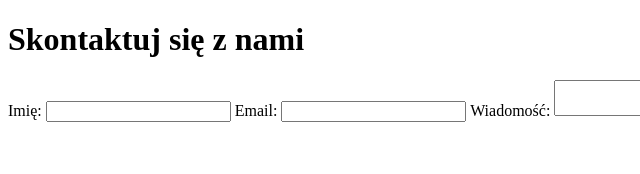
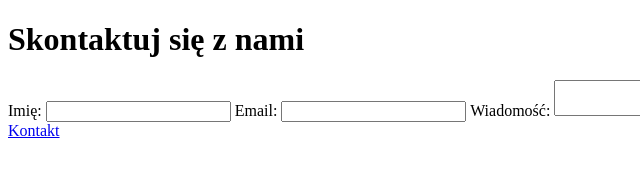
Before and after one commit to RedAugust/projekt1, a plain HTML site: page contact.html in a window 1280 px wide. Shown: the full height of the page, 0-640 px from the left. Drawn offline with Linux system fonts and the light colour scheme.

Commit message:
feat: dodanie nawigacji sama na siebie

```diff
--- a/contact.html
+++ b/contact.html
@@ -16,3 +16,6 @@
 </form>
 </body>
 </html>
+<nav>
+<a href="contact.html">Kontakt</a>
+</nav>
```
